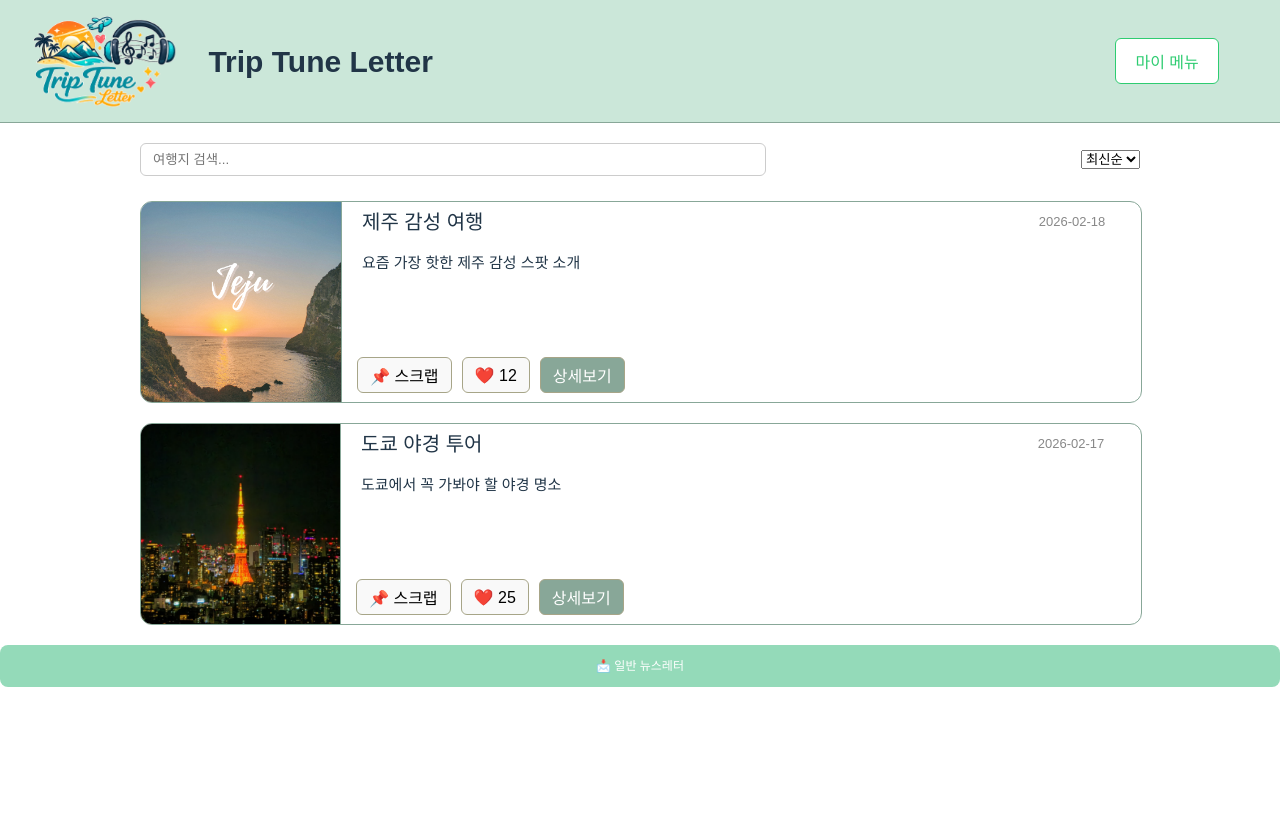
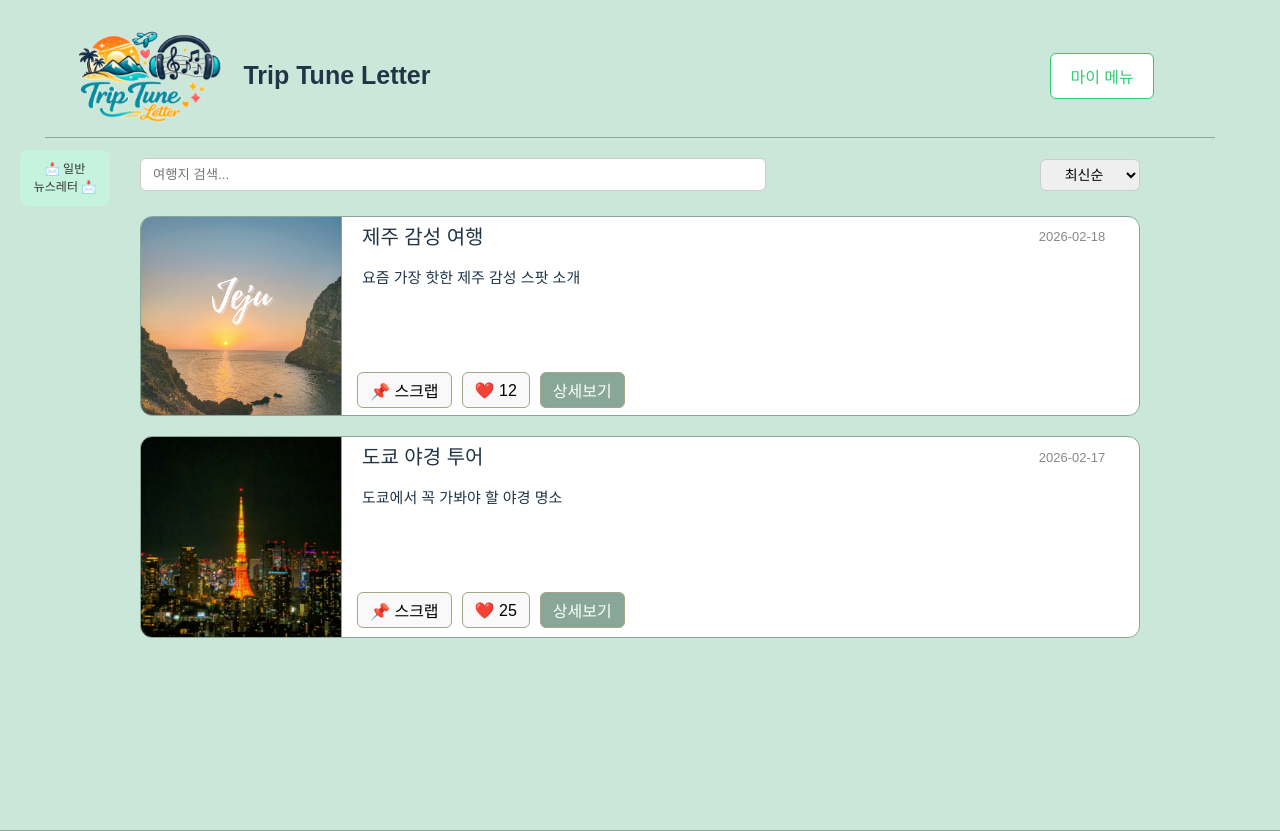
Before and after one commit to ParkSaein/trip-tune-letter, a React (Vite) app in the folder frontend/: page / in a window 1280 px wide. Before the commit the page ends 800 px from the top, so only its background shows below. Built offline with nearby package versions, Linux system fonts and the light colour scheme.

Commit message:
feat: 일반 뉴스레터 버튼 반응형으로 구현, 정렬버튼 크기 조정

```diff
--- a/frontend/src/App.jsx
+++ b/frontend/src/App.jsx
@@ -2,6 +2,8 @@ import './components/Header.css'
 import Router from "./router/router";
 import Header from "./components/Header"; // 이미 작성된 공통 헤더
 import LeftLink from './components/LeftLink';
+import "./App.css";
+
 
 function App() {
   return (
@@ -11,15 +13,13 @@ function App() {
         <Header />
       </div>
 
+      {/* 왼쪽-일반 뉴스레터 버튼 */}
+      <LeftLink />
+
       {/* 페이지 렌더링 담당 */}
-      <div>
+      <main className='content'>
         <Router />
-      </div>
-
-      {/* 왼쪽-일반뉴스레터 */}
-      <>
-        <LeftLink />
-      </>
+      </main>
     </div>
   );
 }
--- a/frontend/src/components/LeftLink.css
+++ b/frontend/src/components/LeftLink.css
@@ -1,20 +1,39 @@
 .left-link {
-  position: sticky;   /* fixed 대신 sticky */
-  top: 200px;
+  position: fixed;   /* fixed 대신 sticky */
+  top: 150px;
+  left: 20px;
+  width: 90px;
+  z-index: 1000;
+  /* max-width: 130px; */
 }
+
+/* 화면이 768px 이하일 때 */
+@media (max-width: 1200px) {
+  .left-link {
+    top: auto;              /* 위 고정 해제 */
+    bottom: 10px;           /* 아래로 */
+    left: -40px;            /* 살짝 밖으로 빼기 */
+    transition: 0.3s;
+  }
+  .left-link:hover {
+    left: 10px;            /* 마우스 올리면 쓱 나옴 */
+  }
+}
+
 
 .left-link-btn {
   display: block;
-  padding: 12px 16px;
-  background-color: #94dab9;
-  color: white;
+  padding: 10px 12px;
+  background-color: #c5f3de;
+  color: rgb(51, 51, 51);
   text-decoration: none;
   border-radius: 8px;
   font-weight: bold;
   transition: 0.2s;
   font-size: 12px;
+  word-break: keep-all;  /* 한글 기준 띄어쓰기 이쁘게 함 */
 }
 
 .left-link-btn:hover {
-  background-color: #b7c7ff;
+  background-color: #000000;
 }
--- a/frontend/src/components/LeftLink.jsx
+++ b/frontend/src/components/LeftLink.jsx
@@ -7,7 +7,7 @@ function LeftLink() {
     return (
         <div className="left-link">
             <Link to="/일반 뉴스레터 사이트 링크" className="left-link-btn">
-                📩 일반 뉴스레터
+                📩 일반 뉴스레터 📩
             </Link>
         </div>
     );
--- a/frontend/src/components/NewsletterCard.css
+++ b/frontend/src/components/NewsletterCard.css
@@ -5,8 +5,8 @@
   overflow: hidden;
   background: white;
   transition: 0.2s ease;
-  width: 1000px;
-  height: 200px;
+  max-width: 1000px;
+  max-height: 200px;
 }
 
 .card:hover {
--- a/frontend/src/components/SortSelect.jsx
+++ b/frontend/src/components/SortSelect.jsx
@@ -1,9 +1,19 @@
 function SortSelect({ sort, setSort }) {
   return (
-    <select value={sort} onChange={(e) => setSort(e.target.value)}>
+    <select
+      className="SortSelect"
+      value={sort}
+      onChange={(e) => setSort(e.target.value)}
+    >
       <option value="latest">최신순</option>
-      <option value="oldest">과거순</option>
+      <option value="oldest">오래된 순</option>
     </select>
+
+
+    // <select value={sort} onChange={(e) => setSort(e.target.value)}>
+    //   <option value="latest">최신순</option>
+    //   <option value="oldest">과거순</option>
+    // </select>
   );
 }
 
--- a/frontend/src/pages/NewsletterList.css
+++ b/frontend/src/pages/NewsletterList.css
@@ -23,3 +23,12 @@
   border-radius: 6px;
   border: 1px solid #ccc;
 }
+
+.SortSelect {
+  font-size: 14px;
+  padding: 6px 12px;
+  border-radius: 6px;
+  border: 1px solid #ccc;
+  width: 100px;
+  text-align: center;
+}
--- a/frontend/src/router/router.jsx
+++ b/frontend/src/router/router.jsx
@@ -3,6 +3,7 @@ import { Routes, Route } from "react-router-dom";
 import NewsletterList from "../pages/NewsletterList";
 import NewsletterDetail from "../pages/NewsletterDetail";
 import Login from "../pages/Login";
+import LeftLink from "../components/LeftLink";
 
 
 export default function Router() {
```
Also changed, not shown: frontend/src/pages/NewsletterDetail.css (indentation only).
